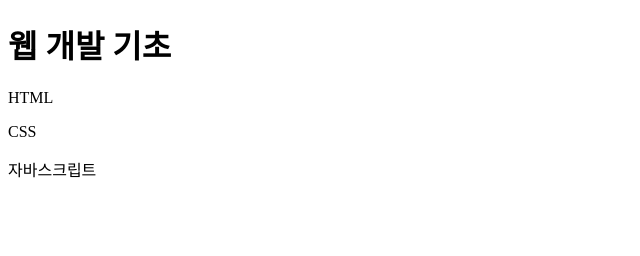
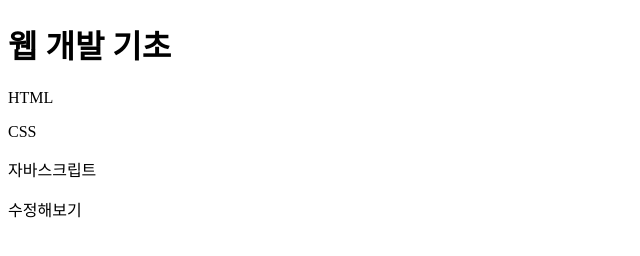
Before and after one commit to Soo-Kyoung-Lim/my_ex_web, a plain HTML site: page index.html in a window 1280 px wide. Shown: the whole page, without its empty margins (0-640 px from the left). Drawn offline with Linux system fonts and the light colour scheme.

Commit message:
Update index.html

```diff
--- a/index.html
+++ b/index.html
@@ -9,5 +9,6 @@
     <p>HTML</p>
     <p>CSS</p>
     <p>자바스크립트</p>
+    <p>수정해보기</p>
   </body>
 </html>
```
